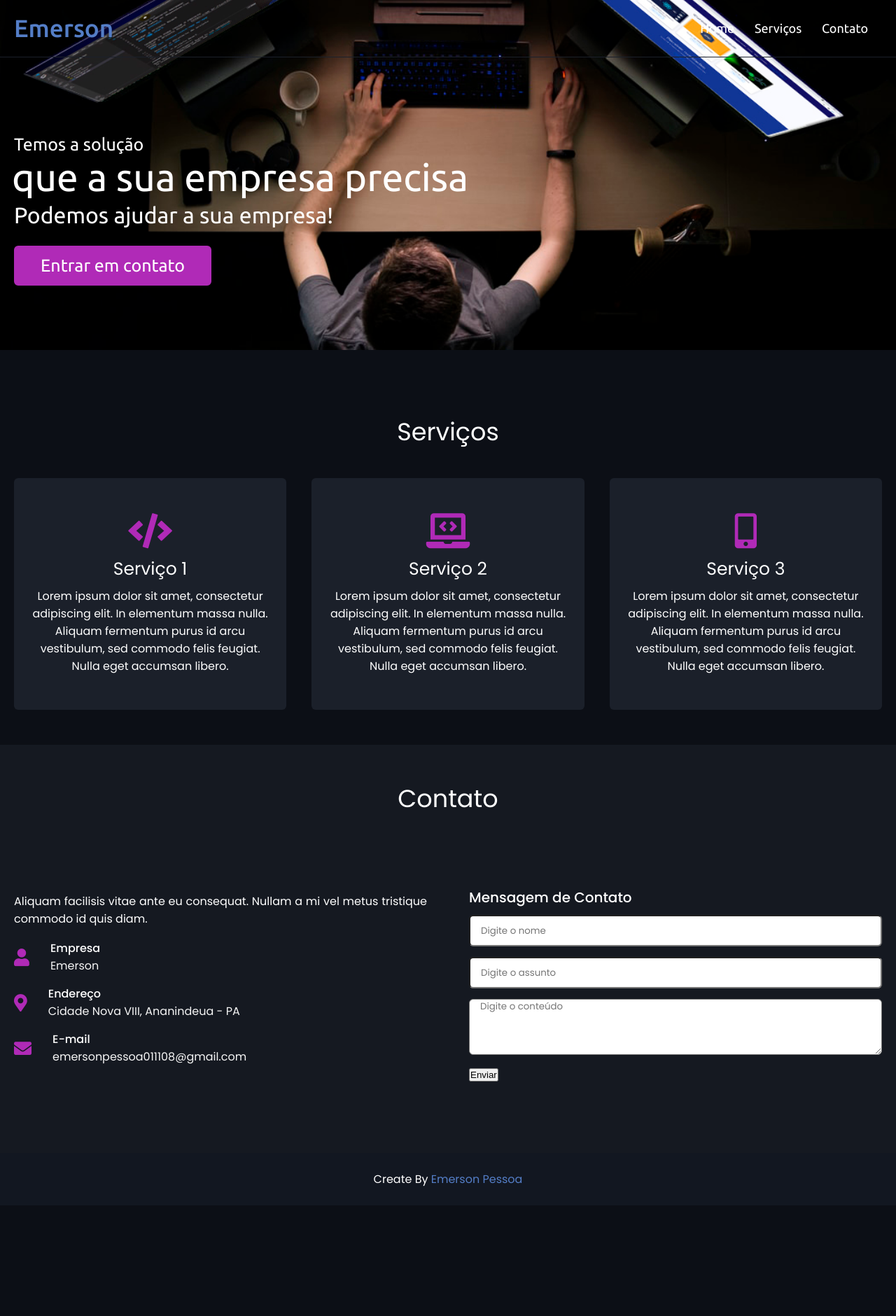
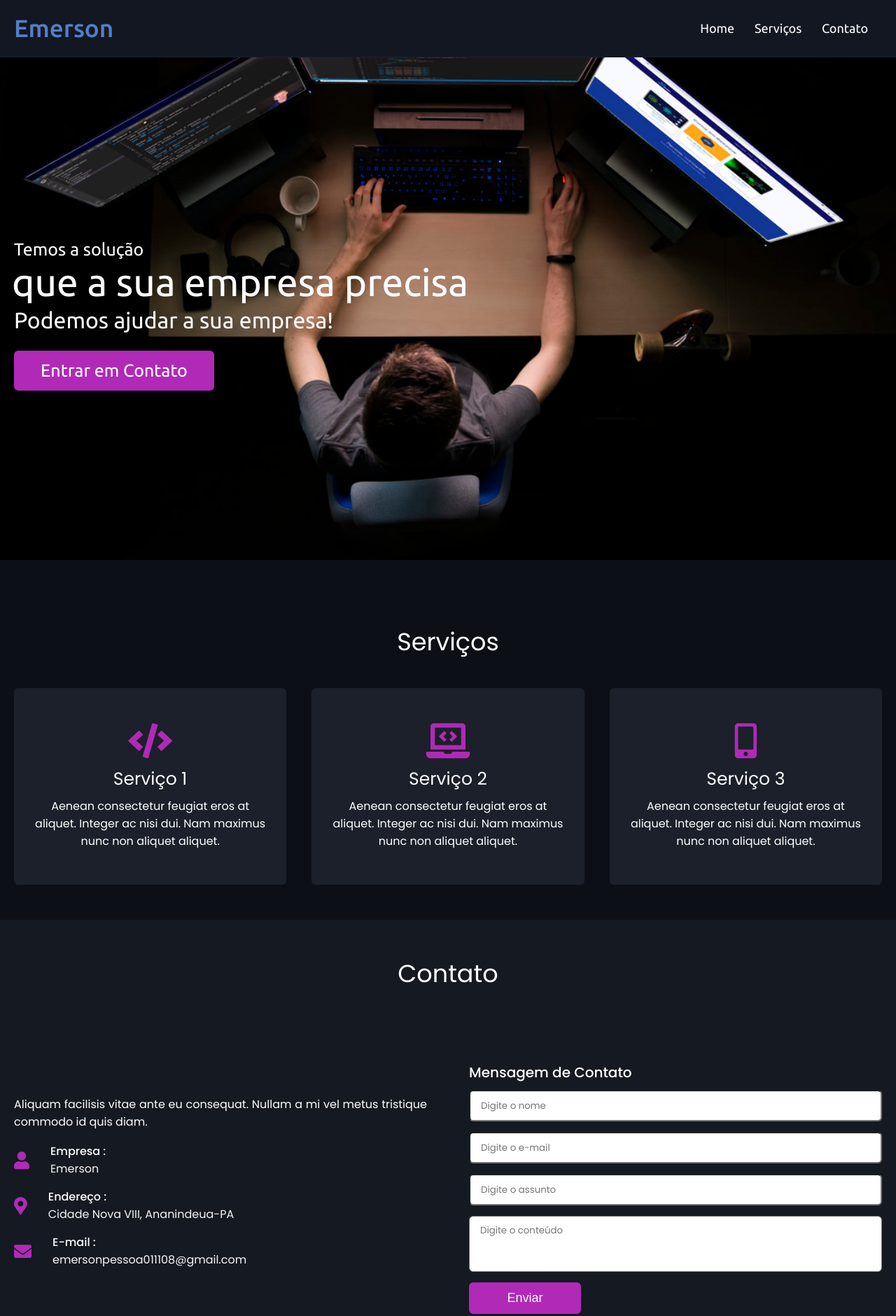
Before and after one commit to emersonpessoa01/layout-site, a plain HTML site: page index.html in a window 1280 px wide. Shown: the top 1880 px of the page at 70% size. Before the commit the page ends 1722 px from the top, so only its background shows below. Drawn offline with nearby package versions, Linux system fonts and the light colour scheme.

Commit message:
finalized

```diff
--- a/css/custom.css
+++ b/css/custom.css
@@ -7,16 +7,23 @@
     text-decoration: none;
 }
 
-html,
+html{
+  scroll-behavior: smooth;/*especifica o comportamento da rolagem página: smooth para rolar de forma suave */
+
+}
+/* Menu fixo no rodapé*/
+/* html,
 body {
-   height: 100%; /* p/ posicionar o footer no final da página*/
+    height: 100%; p/ posicionar o footer no final da página
 }
+*/
 
-body {
+/* Menu fixo no rodapé*/
+/* body {
     background-color: #0c0f16;
-   display: flex; /* p/ posicionar o footer no final da página*/
-   flex-direction: column; /* p/ posicionar o footer no final da página*/
-}
+    display: flex; p/ posicionar o footer no final da página
+     flex-direction: column; p/ posicionar o footer no final da página
+} */
 
 /*div-pai do nav */
 .max-width {
@@ -32,8 +39,8 @@ body {
     z-index: 999;
     padding: 20px 0;
     font-family: "Ubuntu", sans-serif;
-   /* background-color: #121721; */
-   background-color: none;
+    background-color: #121721;
+    /* background-color: none; para menu transparente*/
     border-bottom: 1px solid #1b202a;
 }
 
@@ -266,6 +273,11 @@ section {
     .services .serv-content .card {
         width: 100%; /*ocupa uma linha por vez */
     }
+    .contact .contact-content .info .sub-title {
+      word-break: break-all;
+      font-size: 15px;
+
+  }
 }
 
 .contact {
@@ -320,6 +332,7 @@ section {
 
 .contact .contact-content .info .sub-title {
     color: #f6f6f6;
+    /* word-break: break-all; */
 }
 
 .contact .contact-content .text {
@@ -329,23 +342,20 @@ section {
 }
 
 .contact .right form .field,
-.contact .right form .fields, .field{
+.contact .right form .fields .field {
 	height: 45px;
 	width: 100%;
 	margin-bottom: 15px;
 }
-
-.contact .right form .textarea{
+.contact .right form .textarea {
 	height: 80px;
 	width: 100%;
 }
-
-.contact .right form .name{
+.contact .right form .name {
 	margin-right: 10px;
 }
-
 .contact .right form .field input,
-.contact .right form .textarea textarea{
+.contact .right form .textarea textarea {
 	height: 100%;
 	width: 100%;
 	border-radius: 6px;
@@ -355,10 +365,58 @@ section {
 	transition: all 0.3s ease;
 }
 .contact .right form .field input:focus,
-.contact .right form .textarea textarea:focus{
+.contact .right form .textarea textarea:focus {
 	border-color: #b02ab7;
 }
-
+.contact .right form .textarea textarea {
+	padding-top: 10px;
+	resize: none;
+}
+.contact .right form .button-area {
+	display: flex;
+	align-items: center;
+}
+.right form .button-area button {
+	color: #fff;
+	display: block;
+	width: 160px !important;
+	height: 45px;
+	outline: none;
+	font-size: 18px;
+	font-weight: 400;
+	border-radius: 6px;
+	cursor: pointer;
+	flex-wrap: wrap;
+	background-color: #b02ab7;
+	border: 2px solid #b02ab7;
+	transition: all 0.3s ease;
+}
+.right form .button-area button:hover {
+	color: #b02ab7;
+	background: none;
+}
+@media(max-width:947px){
+  .contact .contact-content .column{
+    width: 100%; /*para cada coluna ocupe 100% */
+    margin-bottom: 35px;
+  }
+}
+@media(max-width:500px){
+  .contact .title{
+    margin-top: 10px;
+  }
+  .contact .right form .fields{
+    flex-direction: column;
+  }
+  .contact .right form .name,
+  .contact .right form .email{
+    margin: 0;
+  }
+  .contact .contact-content .info .sub-title {
+    /* word-break: break-all; */
+    font-size: 15px;
+}
+}
 
 
 footer {
--- a/css/custom1.css
+++ /dev/null
@@ -1,96 +0,0 @@
-@import url("https://fonts.googleapis.com/css2?family=Poppins:wght@400;500;600;700&family:wght@400;500;700&display=swap");
-
-* {
-  margin: 0;
-  padding: 0;
-  box-sizing: border-box;
-  text-decoration: none;
-}
-
-body {
-  background-color: #0c0f16;
-}
-
-.max-width {
-  max-width: 1300px;
-  margin: auto;
-  padding: 0 20px;
-}
-
-.navbar {
-  position: fixed;
-  background-color: #121721;
-  z-index: 999;
-  width: 100%;
-  padding: 20px 0;
-  font-family: "Ubuntu", sans-serif;
-  border-bottom: 1px solid #1b202a;
-}
-
-.navbar .menu {
-  display: flex;
-  align-items: center;
-  justify-content: center;
-}
-
-.navbar .logo a {
-  color: #547ec7;
-  font-size: 35px;
-  font-weight: 500;
-}
-
-.navbar .menu li {
-  display: inline-block;
-  list-style: none;
-}
-
-.navbar .menu li a {
-  display: block;
-  color: #fff;
-  font-size: 18px;
-  font-weight: 400;
-  margin-left: 25px;
-}
-
-.menu-btn {
-  color: #fff;
-  font-size: 23px;
-  cursor: pointer;
-  display: none;
-}
-
-@media (max-width: 640px) {
-  .menu-btn {
-    display: block;
-    z-index: 999;
-  }
-  .menu-btn i.active:before {
-    content: "\f00d";
-  }
-  .navbar .menu {
-    position: fixed;
-    background-color: #121721;
-    width: 100%;
-    height: 100vh;
-    left: -100%;
-    top: 10%;
-    font-family: "Ubuntu", sans-serif;
-    text-align: center;
-    padding-top: 80px;
-    transition: all 1.3s ease;
-  }
-  .navbar .menu.active {
-    left: 0;
-  }
-  .navbar .menu li {
-    display: block;
-  }
-  .navbar .menu li a {
-    display: inline-block;
-    margin: 13px 0;
-    font-size: 25px;
-  }
-  .max-width {
-    margin: 930px;
-  }
-}
--- a/index.html
+++ b/index.html
@@ -23,29 +23,29 @@
         <nav class="navbar">
             <div class="max-width">
                 <div class="logo">
-                    <a href="index.html"> Emerson </a>
+                    <a href="#top"> Emerson </a>
                 </div>
                 <ul class="menu">
-                    <li><a href="#" class="menu-btn">Home</a></li>
-                    <li><a href="#" class="menu-btn">Serviços</a></li>
-                    <li><a href="#" class="menu-btn">Contato </a></li>
+                    <li><a href="#top" class="menu-btn">Home</a></li>
+                    <li><a href="#services" class="menu-btn">Serviços</a></li>
+                    <li><a href="#contact" class="menu-btn">Contato </a></li>
                 </ul>
                 <div class="menu-btn"><i class="fas fa-bars"></i></div>
             </div>
         </nav>
 
-        <section class="top">
+        <section class="top" id="top">
             <div class="max-width">
                 <div class="top-content">
                     <div class="text-1">Temos a solução</div>
                     <div class="text-2">que a sua empresa precisa</div>
                     <div class="text-3">Podemos ajudar a sua empresa!</div>
-                    <a href="#">Entrar em contato</a>
+                    <a href="#">Entrar em Contato</a>
                 </div>
             </div>
         </section>
 
-        <section class="services">
+        <section class="services" id="services">
             <div class="max-width">
                 <h2 class="title">Serviços</h2>
                 <div class="serv-content">
@@ -54,11 +54,9 @@
                             <i class="fas fa-code"></i>
                             <div class="text">Serviço 1</div>
                             <p>
-                                Lorem ipsum dolor sit amet, consectetur
-                                adipiscing elit. In elementum massa nulla.
-                                Aliquam fermentum purus id arcu vestibulum, sed
-                                commodo felis feugiat. Nulla eget accumsan
-                                libero.
+                                Aenean consectetur feugiat eros at aliquet.
+                                Integer ac nisi dui. Nam maximus nunc non
+                                aliquet aliquet.
                             </p>
                         </div>
                     </div>
@@ -68,11 +66,9 @@
                             <i class="fas fa-laptop-code"></i>
                             <div class="text">Serviço 2</div>
                             <p>
-                                Lorem ipsum dolor sit amet, consectetur
-                                adipiscing elit. In elementum massa nulla.
-                                Aliquam fermentum purus id arcu vestibulum, sed
-                                commodo felis feugiat. Nulla eget accumsan
-                                libero.
+                                Aenean consectetur feugiat eros at aliquet.
+                                Integer ac nisi dui. Nam maximus nunc non
+                                aliquet aliquet.
                             </p>
                         </div>
                     </div>
@@ -82,11 +78,9 @@
                             <i class="fas fa-mobile-alt"></i>
                             <div class="text">Serviço 3</div>
                             <p>
-                                Lorem ipsum dolor sit amet, consectetur
-                                adipiscing elit. In elementum massa nulla.
-                                Aliquam fermentum purus id arcu vestibulum, sed
-                                commodo felis feugiat. Nulla eget accumsan
-                                libero.
+                                Aenean consectetur feugiat eros at aliquet.
+                                Integer ac nisi dui. Nam maximus nunc non
+                                aliquet aliquet.
                             </p>
                         </div>
                     </div>
@@ -107,7 +101,7 @@
                             <div class="row">
                                 <i class="fas fa-user"></i>
                                 <div class="info">
-                                    <div class="head">Empresa</div>
+                                    <div class="head">Empresa :</div>
                                     <div class="sub-title">Emerson</div>
                                 </div>
                             </div>
@@ -115,9 +109,9 @@
                             <div class="row">
                                 <i class="fas fa-map-marker-alt"></i>
                                 <div class="info">
-                                    <div class="head">Endereço</div>
+                                    <div class="head">Endereço :</div>
                                     <div class="sub-title">
-                                        Cidade Nova VIII, Ananindeua - PA
+                                        Cidade Nova VIII, Ananindeua-PA
                                     </div>
                                 </div>
                             </div>
@@ -125,7 +119,7 @@
                             <div class="row">
                                 <i class="fas fa-envelope"></i>
                                 <div class="info">
-                                    <div class="head">E-mail</div>
+                                    <div class="head">E-mail :</div>
                                     <div class="sub-title">
                                         emersonpessoa011108@gmail.com
                                     </div>
@@ -178,7 +172,6 @@
                 </div>
             </div>
         </section>
-
         <footer>
             <span>Create By <a href="#">Emerson Pessoa</a></span>
         </footer>
--- a/js/custom.js
+++ b/js/custom.js
@@ -1,6 +1,9 @@
-$(function(){ /*"menu-btn" é o seletor ou classe */
-   $(".menu-btn").click(()=>{
-       $(".navbar .menu").toggleClass("active");
-       $(".menu-btn i").toggleClass("active");
-   })
-})
+$(function () {
+    /*"menu-btn" é o seletor ou classe */ $(".menu-btn").click(() => {
+        $(".navbar .menu").toggleClass("active");
+        $(".menu-btn i").toggleClass("active");
+    });
+    $(".navbar .menu li a").click(() => {
+        $("html").css("scrollBehavior", "smooth");
+    });
+});
```
Also changed, not shown: index1.html (deleted, +0 -22 lines). Lines whose indentation alone changed are shown as unchanged.
